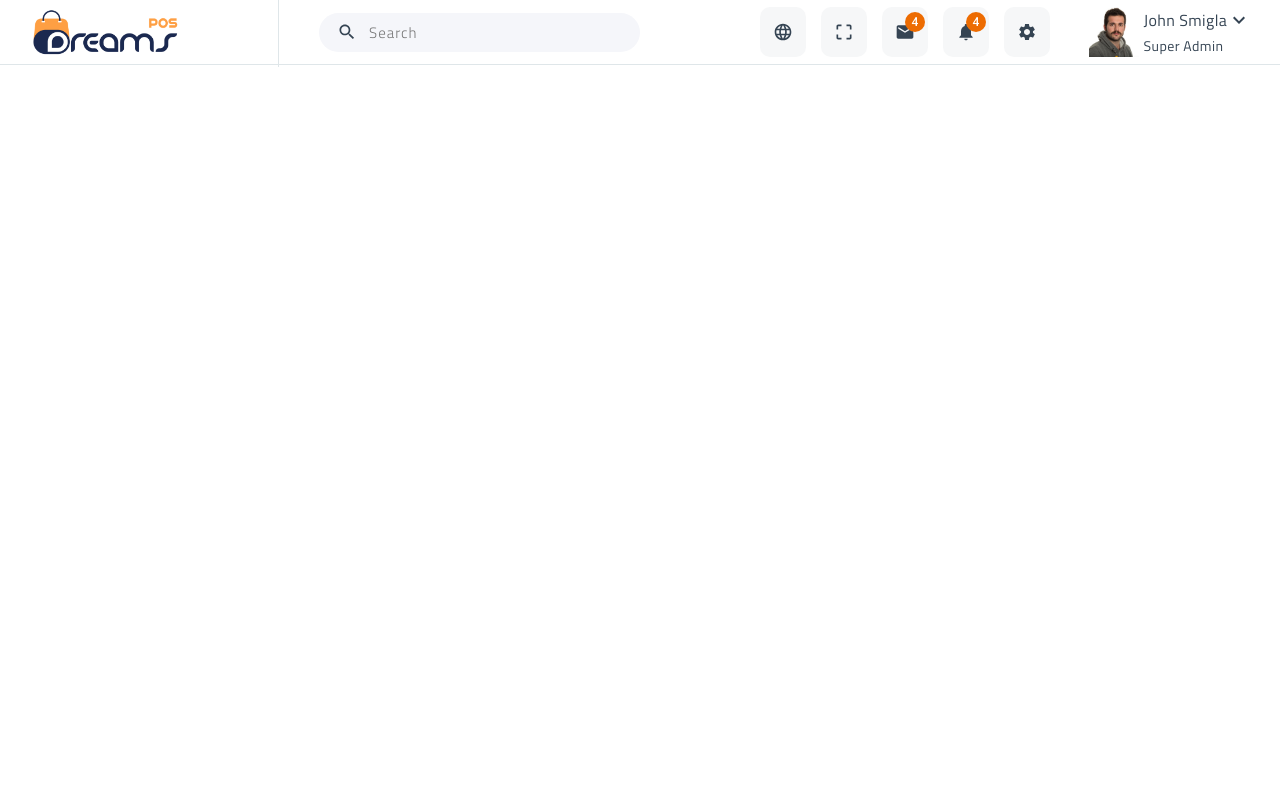
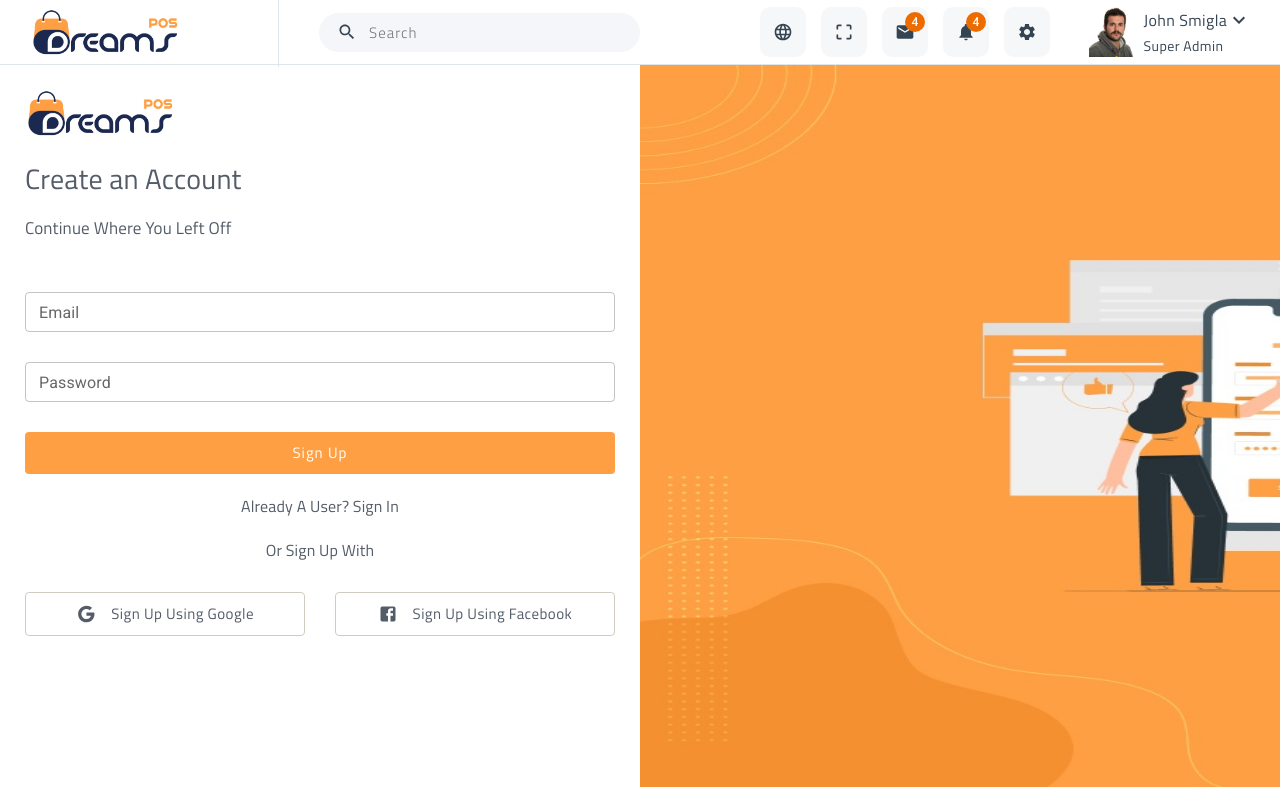
Before and after one commit to adil-asar/Offsetup-task-7, a React (Vite) app: page /signup in a window 1280 px wide. Built offline with nearby package versions, Linux system fonts and the light colour scheme; a web font is replaced by a local one.

Commit message:
signup added

```diff
--- a/src/App.jsx
+++ b/src/App.jsx
@@ -14,8 +14,7 @@ const App = () => {
         <Route path="/" element={<Layout/>} exact />
         <Route path="/signin" element={<Signin/>} exact />
         <Route path="/signup" element={<Signup/>} exact />
-        <Route path="/" element={<Layout/>} exact />
-        <Route path="/" element={<Layout/>} exact />
+
       </Routes>
 
     </>
--- a/src/components/SignupSignin/Signin.jsx
+++ b/src/components/SignupSignin/Signin.jsx
@@ -5,16 +5,20 @@ import Typography from '@mui/material/Typography';
 import Box from '@mui/material/Box';
 import TextField from '@mui/material/TextField';
 import Button from '@mui/material/Button';
+import GoogleIcon from '@mui/icons-material/Google';
+import FacebookIcon from '@mui/icons-material/Facebook';
+import logo from '../../assets/logo.png'
 
 
 const Signin = () => {
   return (
-    <Grid container sx={{marginTop:'65px'}}>
+    <Grid container sx={{marginTop:'65px',}}>
       <Grid
        item xs={12}
         lg={6}
-        sx={{  padding:"25px"}}
+        sx={{  padding:"25px",height: "90.3vh",overflowY:'scroll'}}
         >
+          <img src={logo} style={{width:"150px",marginBottom:'20px'}} alt="logo" />
 <Typography
 sx={{
     fontWeight:"400",
@@ -90,6 +94,36 @@ sx={{
 variant="body1">
 Don’t have an account? Sign Up
 </Typography>
+
+
+<Typography
+sx={{
+    fontWeight:"400",
+    fontSize:'16px',
+    color:'rgb(83, 92, 104)',
+    fontFamily:'Titillium Web, sans-serif',
+    textAlign:'center',
+    margin:'20px 0',
+}}
+variant="body1">
+Or sign up with
+</Typography>
+
+<Box sx={{margin:'30px 0',display:"flex",justifyContent:"space-between"}}>
+<Button size="large"
+sx={{width:'47.5%',border:"1px solid rgb(209, 204, 192)",color:'rgb(83, 92, 104)',
+fontFamily:'Titillium Web, sans-serif', textTransform:"capitalize"}}>
+  <GoogleIcon fontSize="small" sx={{marginRight:"15px",color:'rgb(83, 92, 104)'}} />
+  Sign Up using google
+  </Button>
+
+<Button size="large"
+ sx={{width:'47.5%',border:"1px solid rgb(209, 204, 192)",color:'rgb(83, 92, 104)',
+  fontFamily:'Titillium Web, sans-serif', textTransform:"capitalize"}}>
+     <FacebookIcon fontSize="small" sx={{marginRight:"15px",color:'rgb(83, 92, 104)'}} />
+    Sign Up using facebook
+    </Button>
+</Box>
 </Box>
 </Grid>
 
@@ -107,8 +141,9 @@ Don’t have an account? Sign Up
           src={login}
           style={{
             width: "100%",
-            marginBottom: "-7px",
+            marginBottom: "-6px",
              height: "90.3vh",
+             position:'fixed'
              }}
           alt="login pic"
         />
--- a/src/components/SignupSignin/Signup.jsx
+++ b/src/components/SignupSignin/Signup.jsx
@@ -1,11 +1,146 @@
-import React from 'react'
+import React from "react";
+import Grid from "@mui/material/Grid";
+import login from "../../assets/login.jpg";
+import Typography from '@mui/material/Typography';
+import Box from '@mui/material/Box';
+import TextField from '@mui/material/TextField';
+import Button from '@mui/material/Button';
+import GoogleIcon from '@mui/icons-material/Google';
+import FacebookIcon from '@mui/icons-material/Facebook';
+import logo from '../../assets/logo.png'
+
 
 const Signup = () => {
   return (
-    <div>
+    <Grid container sx={{marginTop:'65px',}}>
+      <Grid
+       item xs={12}
+        lg={6}
+        sx={{  padding:"25px",height: "90.3vh",overflowY:'scroll'}}
+        >
+          <img src={logo} style={{width:"150px",marginBottom:'20px'}} alt="logo" />
+<Typography
+sx={{
+    fontWeight:"400",
+    fontSize:'28px',
+    color:'rgb(83, 92, 104)',
+    fontFamily:'Titillium Web, sans-serif',
+    marginBottom:'20px'
+}}
+ variant="h4">
+  Create an Account
+</Typography>
+<Typography
+sx={{
+    fontWeight:"400",
+    fontSize:'17px',
+    color:'rgb(83, 92, 104)',
+    fontFamily:'Titillium Web, sans-serif',
+}}
+variant="body1">
+Continue where you left off
+</Typography>
 
-    </div>
-  )
-}
+<Box sx={{margin:'20px 0'}}>
+<TextField
+fullWidth
+size="small"
+sx={{margin:"30px 0"}}
+label="Email"
+ id="Email" />
+<TextField
+fullWidth
+size="small"
+label="Password"
+ id="Password" />
 
-export default Signup
+<Button
+ size="large"
+sx={{
+    width:"100%",
+    bgcolor:'#FF9F43',
+    fontFamily:'Titillium Web, sans-serif',
+    fontWeight:"400",
+    fontSize:'15px',
+    letterSpacing:'1px',
+    textTransform:"capitalize",
+    marginTop:'30px',
+    color:"#fff",
+    '&:hover': {
+        backgroundColor: '#FF9F43',
+      },
+}}
+ >
+    Sign Up
+</Button>
+<Typography
+sx={{
+    fontWeight:"400",
+    fontSize:'16px',
+    color:'rgb(83, 92, 104)',
+    fontFamily:'Titillium Web, sans-serif',
+    margin:'20px 0',
+    textAlign:'center'
+}}
+variant="body1">
+Already a user? Sign In
+</Typography>
+
+
+<Typography
+sx={{
+    fontWeight:"400",
+    fontSize:'16px',
+    color:'rgb(83, 92, 104)',
+    fontFamily:'Titillium Web, sans-serif',
+    textAlign:'center',
+    margin:'20px 0',
+}}
+variant="body1">
+Or sign up with
+</Typography>
+
+<Box sx={{margin:'30px 0',display:"flex",justifyContent:"space-between"}}>
+<Button size="large"
+sx={{width:'47.5%',border:"1px solid rgb(209, 204, 192)",color:'rgb(83, 92, 104)',
+fontFamily:'Titillium Web, sans-serif', textTransform:"capitalize"}}>
+  <GoogleIcon fontSize="small" sx={{marginRight:"15px",color:'rgb(83, 92, 104)'}} />
+  Sign Up using google
+  </Button>
+
+<Button size="large"
+ sx={{width:'47.5%',border:"1px solid rgb(209, 204, 192)",color:'rgb(83, 92, 104)',
+  fontFamily:'Titillium Web, sans-serif', textTransform:"capitalize"}}>
+     <FacebookIcon fontSize="small" sx={{marginRight:"15px",color:'rgb(83, 92, 104)'}} />
+    Sign Up using facebook
+    </Button>
+</Box>
+</Box>
+</Grid>
+
+      {/* image section  */}
+
+      <Grid
+        item
+        xs={12}
+        lg={6}
+        sx={{
+            display: { xs: 'none', lg: 'block' },
+        }}
+      >
+        <img
+          src={login}
+          style={{
+            width: "100%",
+            marginBottom: "-6px",
+             height: "90.3vh",
+             position:'fixed'
+             }}
+          alt="login pic"
+        />
+      </Grid>
+    </Grid>
+  );
+};
+
+export default Signup;
```
